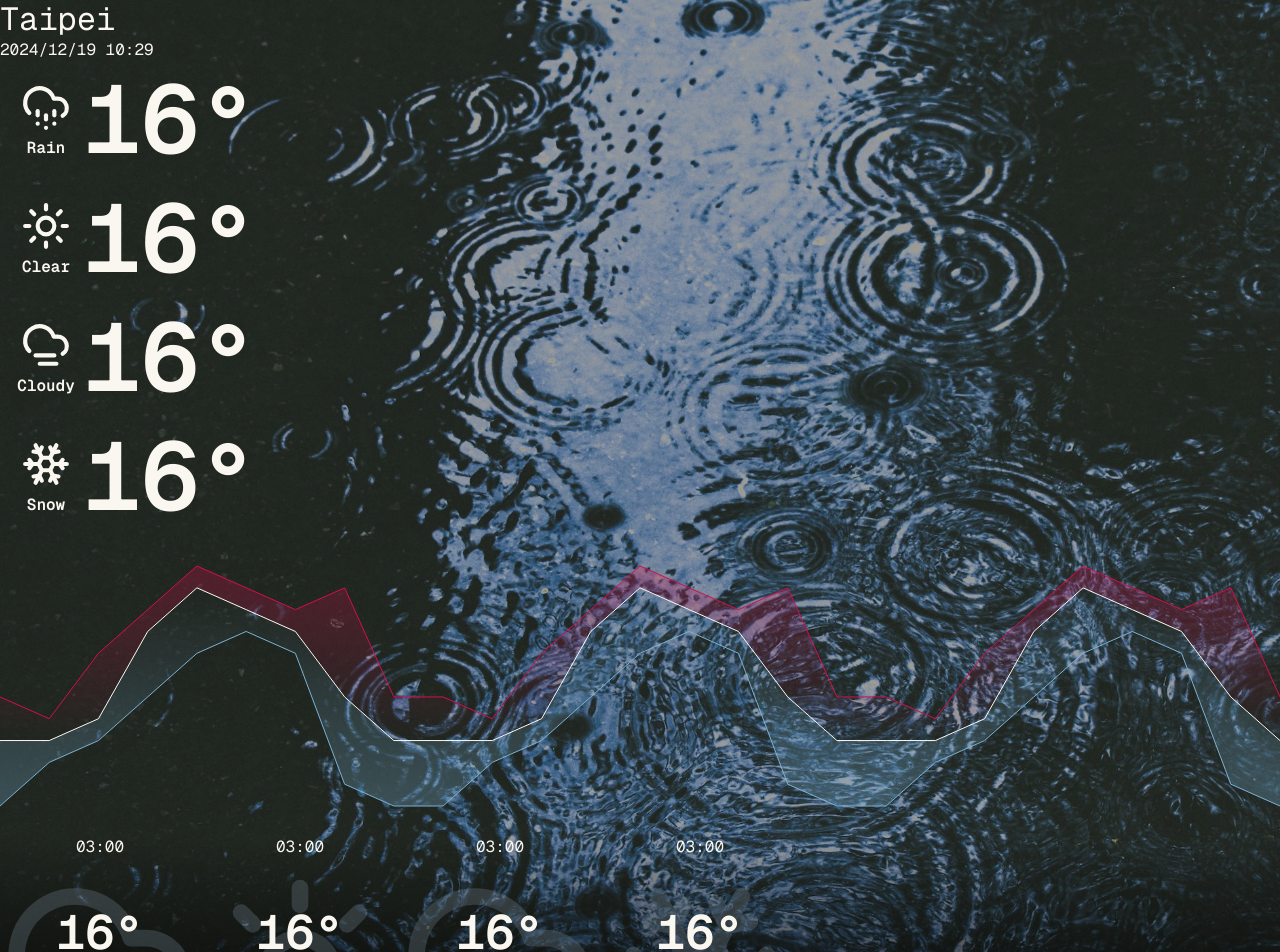
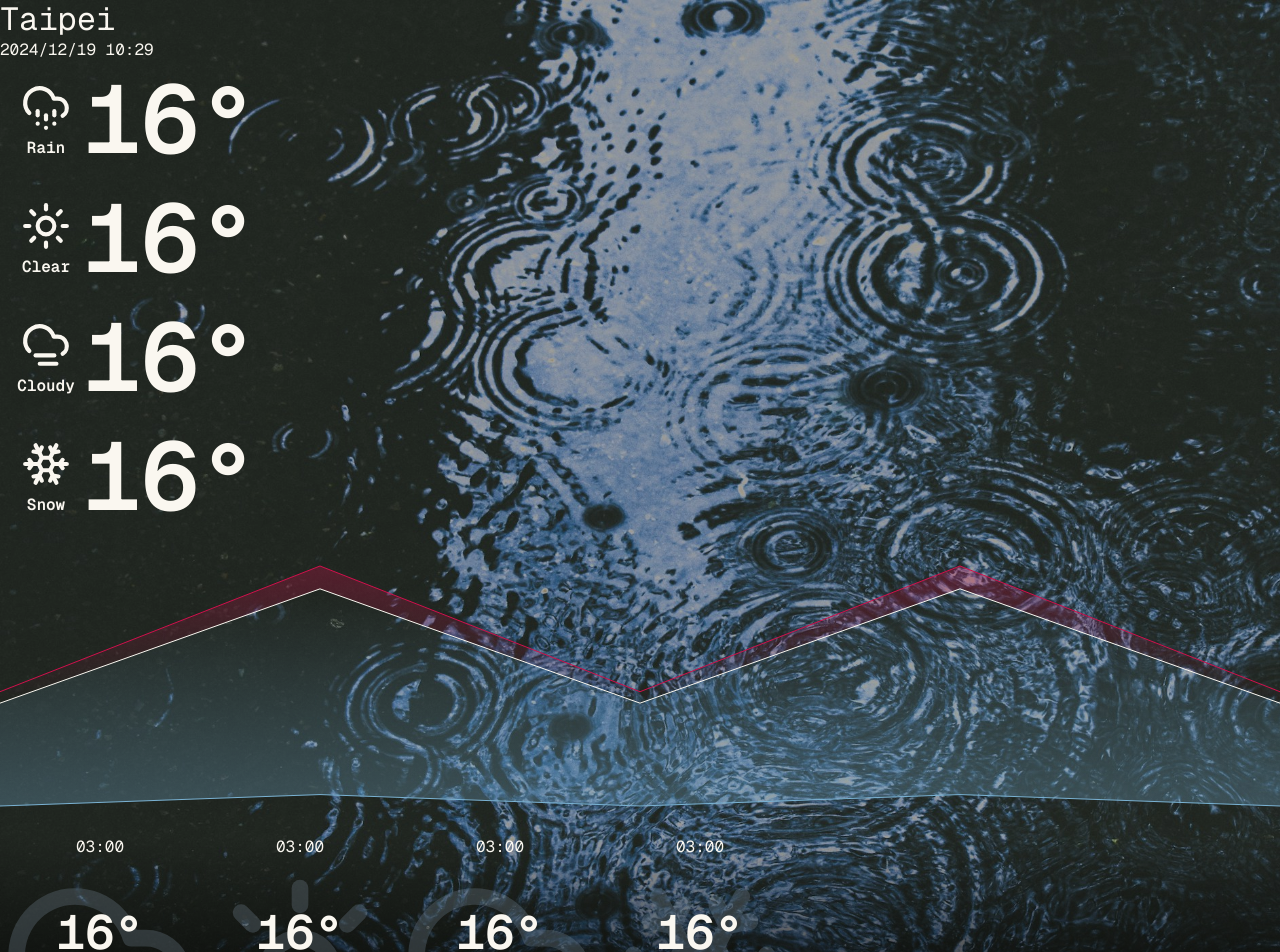
Before and after one commit to ShiroOYuki/image_nest, a Next.js app: page /weather in a window 1280 px wide. Shown: the top 952 px of the page. Built offline with nearby package versions, Linux system fonts and the light colour scheme.

Commit message:
update idx calc (not ok)

```diff
--- a/src/app/components/Graph/MinMaxAvgTempPlot/MinMaxAvgTempPlot.tsx
+++ b/src/app/components/Graph/MinMaxAvgTempPlot/MinMaxAvgTempPlot.tsx
@@ -37,12 +37,14 @@ export default function MinMaxAvgTempPlot({
             const rect = PlotRef.current.getBoundingClientRect();
             const x = event.clientX - rect.left; // 滑鼠相對於元素的 X 座標
             const y = event.clientY - rect.top;  // 滑鼠相對於元素的 Y 座標
+            const idx = Math.min(minTemps.length-1, Math.round(x/(rect.width/minTemps.length-1/2)-1));
+
             console.log(
-                minTemps[Math.round(x/(rect.right/minTemps.length))],
+                minTemps[idx],
                 "-",
-                avgTemps[Math.round(x/(rect.right/minTemps.length))],
+                avgTemps[idx],
                 "-",
-                maxTemps[Math.round(x/(rect.right/minTemps.length))]
+                maxTemps[idx]
             );
         }
         };
--- a/src/app/weather/page.tsx
+++ b/src/app/weather/page.tsx
@@ -25,9 +25,9 @@ export default function WeatherPage() {
             <SmallWeatherCard weather="snow" temp="16°" />
             <MinMaxAvgTempPlot
                 className={styles.tempChart}
-                minTemps={[10, 12, 13, 15, 17, 18, 17, 11, 10, 10, 12, 13, 15, 17, 18, 17, 11, 10, 10, 12, 13, 15, 17, 18, 17, 11, 10]}
-                avgTemps={[13, 13, 14, 18, 20, 19, 18, 15, 13, 13, 13, 14, 18, 20, 19, 18, 15, 13, 13, 13, 14, 18, 20, 19, 18, 15, 13]}
-                maxTemps={[15, 14, 17, 19, 21, 20, 19, 20, 15, 15, 14, 17, 19, 21, 20, 19, 20, 15, 15, 14, 17, 19, 21, 20, 19, 20, 15]}
+                minTemps={[1, 2, 1, 2, 1]}
+                avgTemps={[10, 20, 10, 20, 10]}
+                maxTemps={[11, 22, 11, 22, 11]}
             />
             <div className={styles.row}>
                 <WeatherDetailCard
```
